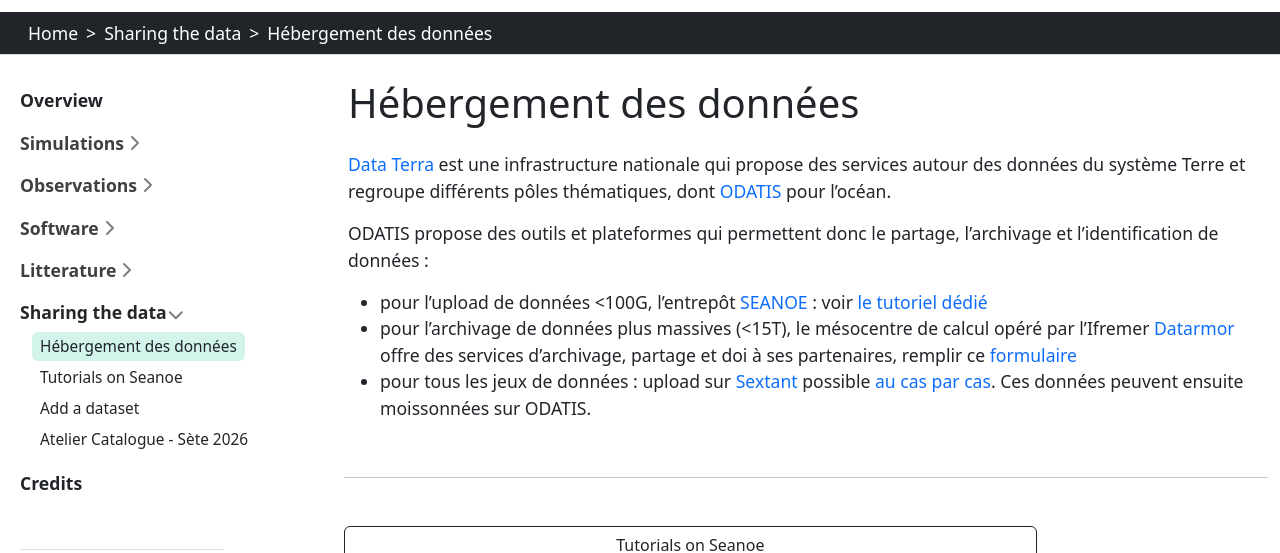
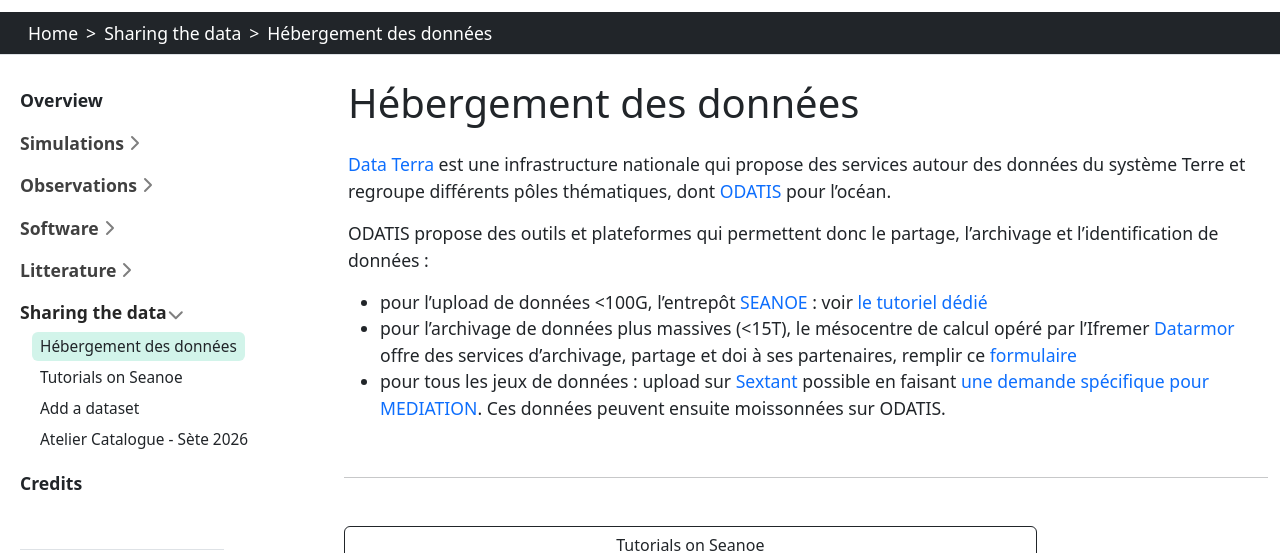
Before and after one commit to MEDIATION-ocean/mediation-catalog-webpage, a Jekyll site: the page built from content/tutorials/resources.md, in a window 1280 px wide and 900 px high, cut to the strip 120-673 px from the top of the window. Built offline with Jekyll 4.4.1, drawn with Linux system fonts in a browser that asks for light colours.

Commit message:
Update resources.md

```diff
--- a/content/tutorials/resources.md
+++ b/content/tutorials/resources.md
@@ -12,4 +12,4 @@ ODATIS propose des outils et plateformes qui permettent donc le partage, l'archi
 
   - pour l'upload de données <100G, l'entrepôt [SEANOE](https://www.seanoe.org/) : voir [le tutoriel dédié](https://mediation-ocean.github.io/mediation-catalog-webpage/content/tutorials/seanoe.html)
   - pour l'archivage de données plus massives (<15T), le mésocentre de calcul opéré par l'Ifremer [Datarmor](https://datarmor.ifremer.fr/) offre des services d'archivage, partage et doi à ses partenaires, remplir ce [formulaire](https://forms.ifremer.fr/datarmor/catalogage/)
-  - pour tous les jeux de données : upload sur [Sextant](https://sextant.ifremer.fr/) possible [au cas par cas](https://sextant.ifremer.fr/Donnees/Deposer-une-donnee). Ces données peuvent ensuite moissonnées sur ODATIS.
+  - pour tous les jeux de données : upload sur [Sextant](https://sextant.ifremer.fr/) possible en faisant [une demande spécifique pour MEDIATION](https://sextant.ifremer.fr/Donnees/Deposer-une-donnee). Ces données peuvent ensuite moissonnées sur ODATIS.
```
